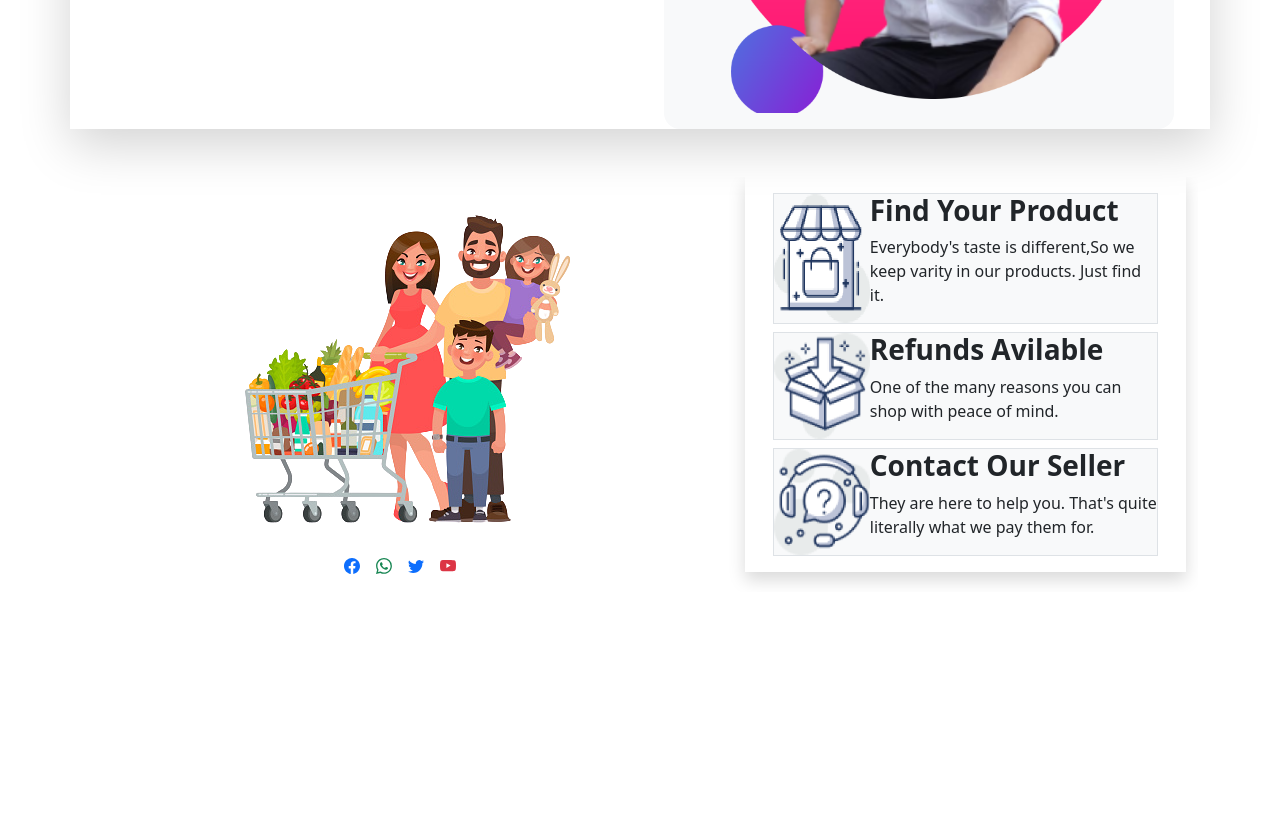
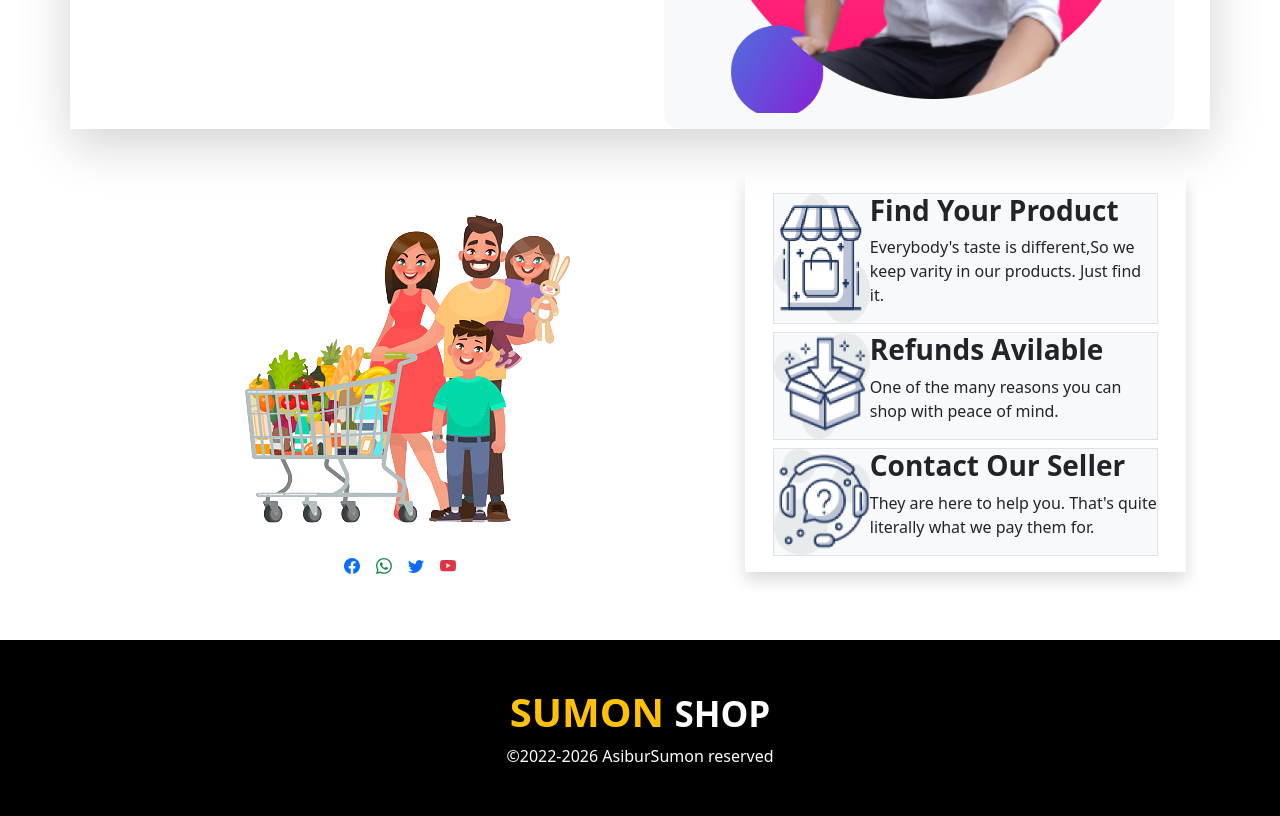
Before and after one commit to AsiburSumon/Super-shop, a plain HTML site: page index.html in a window 1280 px wide. Shown: the part 2998-3814 px from the top of the page. Before the commit the page ends 3638 px from the top, so only its background shows below. Drawn offline with nearby package versions, Linux system fonts and the light colour scheme.

Commit message:
final commit

```diff
--- a/index.html
+++ b/index.html
@@ -549,6 +549,9 @@
     </main>
 
     <script src="https://cdn.jsdelivr.net/npm/bootstrap@5.2.0/dist/js/bootstrap.bundle.min.js" integrity="sha384-A3rJD856KowSb7dwlZdYEkO39Gagi7vIsF0jrRAoQmDKKtQBHUuLZ9AsSv4jD4Xa" crossorigin="anonymous"></script>
-
 </body>
+  <footer class="bg-black w-100 text-center p-5">
+    <h1 class="text-warning fs-1 fw-bold">SUMON <small class="text-white">SHOP</small></h1>
+    <p class="text-white mb-0">&copy;2022-2026 AsiburSumon reserved</p>
+  </footer>
 </html>
--- a/style.css
+++ b/style.css
@@ -1,3 +1,7 @@
+*{
+    margin: 0;
+    padding: 0;
+}
 .carousel-item img{
     height: 550px;
 }
```
